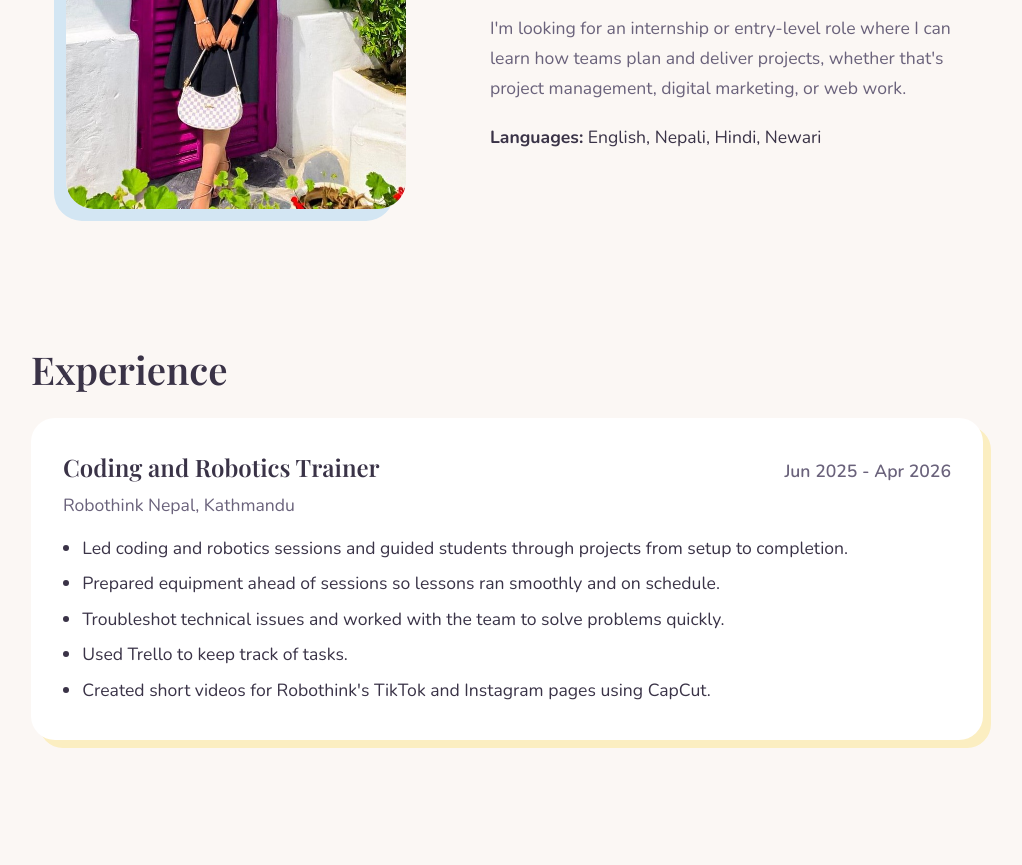
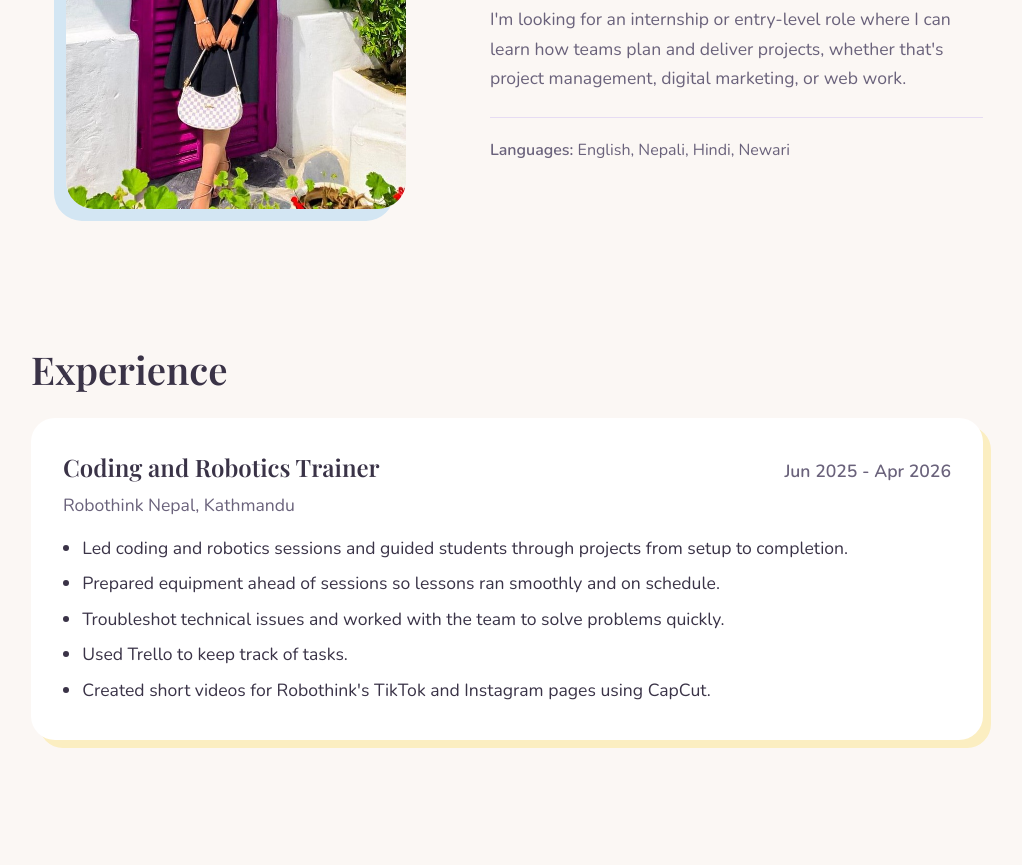
Before and after one commit to Rikisha-maharjan/portfolio, a plain HTML site: page index.html in a window 1280 px wide. Shown: the part 1011-1876 px from the top of the page, without its empty margins (133-1155 px from the left). Drawn offline with nearby package versions, Linux system fonts and the light colour scheme.

Commit message:
Soften languages line

```diff
--- a/style.css
+++ b/style.css
@@ -227,7 +227,14 @@ footer {
 }
 
 /* ---------- LANGUAGES ---------- */
-.about-text .languages { color: var(--ink); margin-top: 1.2rem; }
+.about-text .languages {
+  color: var(--muted);
+  font-size: 1rem;
+  margin-top: 1.4rem;
+  padding-top: 1.2rem;
+  border-top: 1px solid var(--lavender);
+}
+.about-text .languages strong { font-weight: 600; }
 
 
 /* ---------- MENU ---------- */
```
